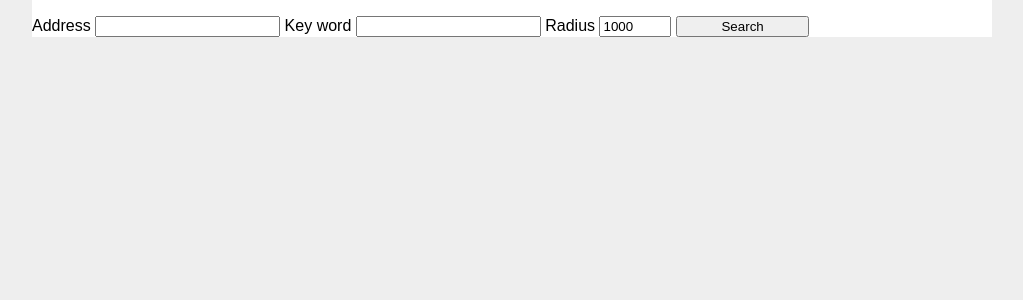
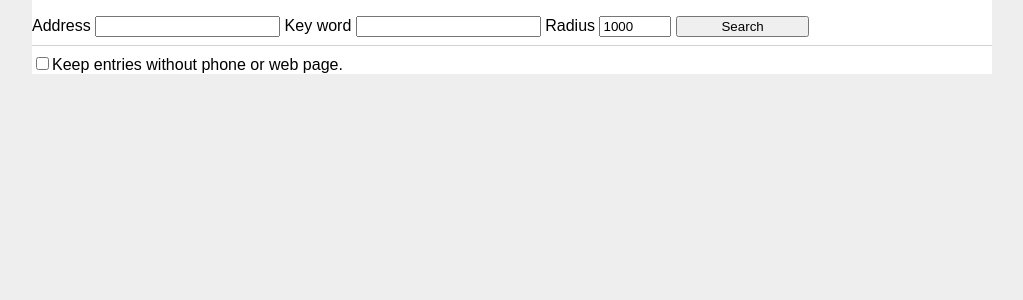
Before and after one commit to johnmatthews7234/uscope, a Flask app: template templates/gsearch/gsearch.html in a window 1280 px wide. Shown: the part 93-393 px from the top of the page, without its empty margins (128-1151 px from the left). Run offline with Flask 2, Linux system fonts and the light colour scheme; the template is opened without the code that fills it, so the values that code supplies are empty.

Commit message:
added tickbox

```diff
--- a/templates/gsearch/gsearch.html
+++ b/templates/gsearch/gsearch.html
@@ -13,6 +13,10 @@
     <label for="radius">Radius</label>
     <input name="radius" id="radius" type="number" max="5000" min="50" value="1000" />
     <input value="Search" type="submit" onclick="displaysearching()" />
+    <hr/>
+    <input type="checkbox" id="filter" name="filter" value="True"
+    <label for="filter">Keep entries without phone or web page.</label>
+
 </form>
 </div>
 <div id="searching" style="display: none;"><h2>Yeah...  I be doin' my thing now.  You wait right there.  Ya hear?</h2></div>
```
